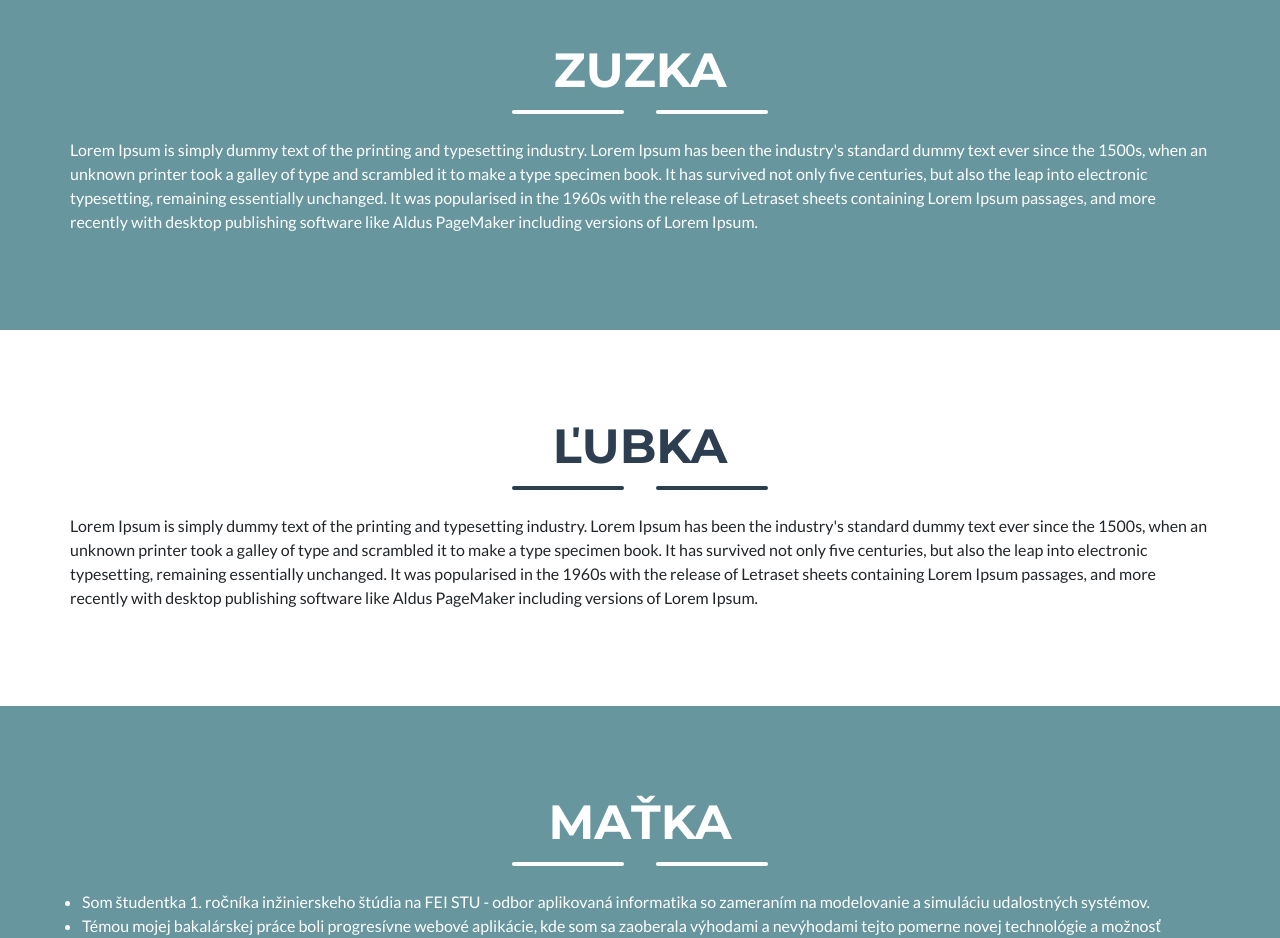
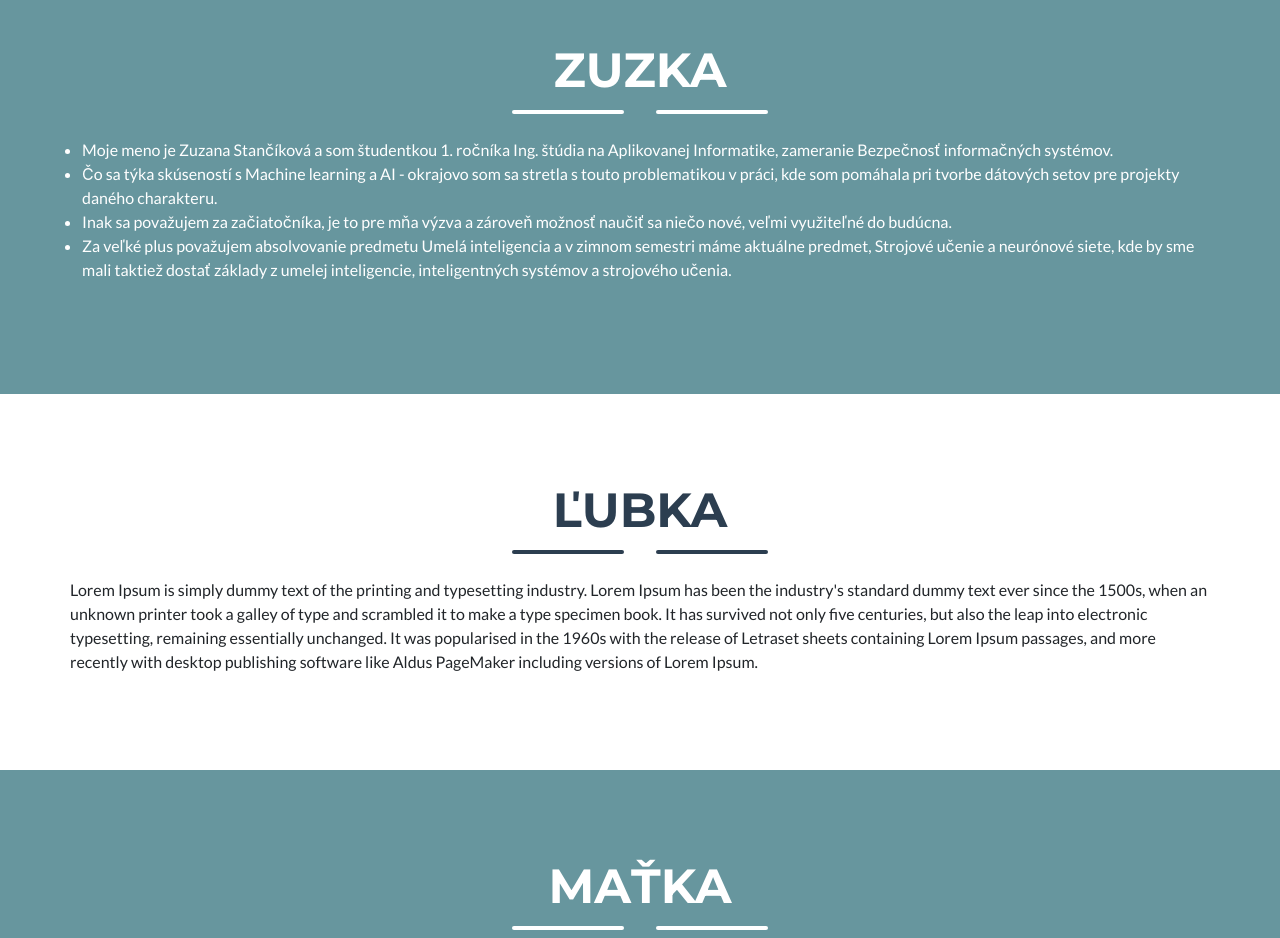
Before and after one commit to zuzanita1/TP-ZS-WEB, a plain HTML site: page teamproject-web/about.html in a window 1280 px wide. Shown: the part 1640-2578 px from the top of the page. Drawn offline with Linux system fonts and the light colour scheme.

Commit message:
Update about.html

```diff
--- a/teamproject-web/about.html
+++ b/teamproject-web/about.html
@@ -107,9 +107,12 @@
             <div class="divider-custom-line"></div>
         </div>
         <div class="row justify-content-center">
-
-            Lorem Ipsum is simply dummy text of the printing and typesetting industry. Lorem Ipsum has been the industry's standard dummy text ever since the 1500s, when an unknown printer took a galley of type and scrambled it to make a type specimen book. It has survived not only five centuries, but also the leap into electronic typesetting, remaining essentially unchanged. It was popularised in the 1960s with the release of Letraset sheets containing Lorem Ipsum passages, and more recently with desktop publishing software like Aldus PageMaker including versions of Lorem Ipsum.
-
+            <ul>
+                <li>Moje meno je Zuzana Stančíková a som študentkou 1. ročníka Ing. štúdia na Aplikovanej Informatike, zameranie Bezpečnosť informačných systémov.</li>
+                <li>Čo sa týka skúseností s Machine learning a AI - okrajovo som sa stretla s touto problematikou v práci, kde som pomáhala pri tvorbe dátových setov pre projekty daného charakteru.</li>
+                <li>Inak sa považujem za začiatočníka, je to pre mňa výzva a zároveň možnosť naučiť sa niečo nové, veľmi využiteľné do budúcna.</li>
+                <li>Za veľké plus považujem absolvovanie predmetu Umelá inteligencia a v zimnom semestri máme aktuálne predmet, Strojové učenie a neurónové siete, kde by sme mali taktiež dostať základy z umelej inteligencie, inteligentných systémov a strojového učenia. </li>
+            </ul>
         </div>
     </div>
     </div>
```
